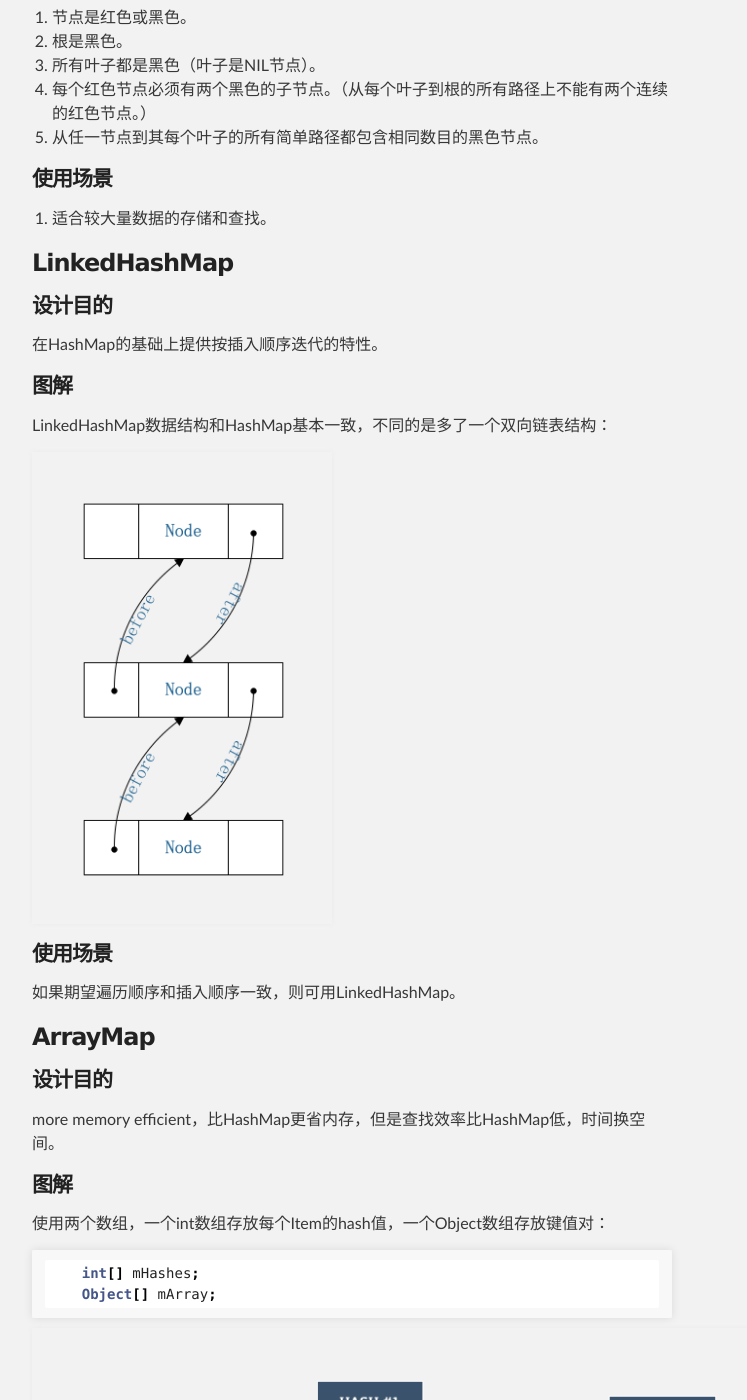
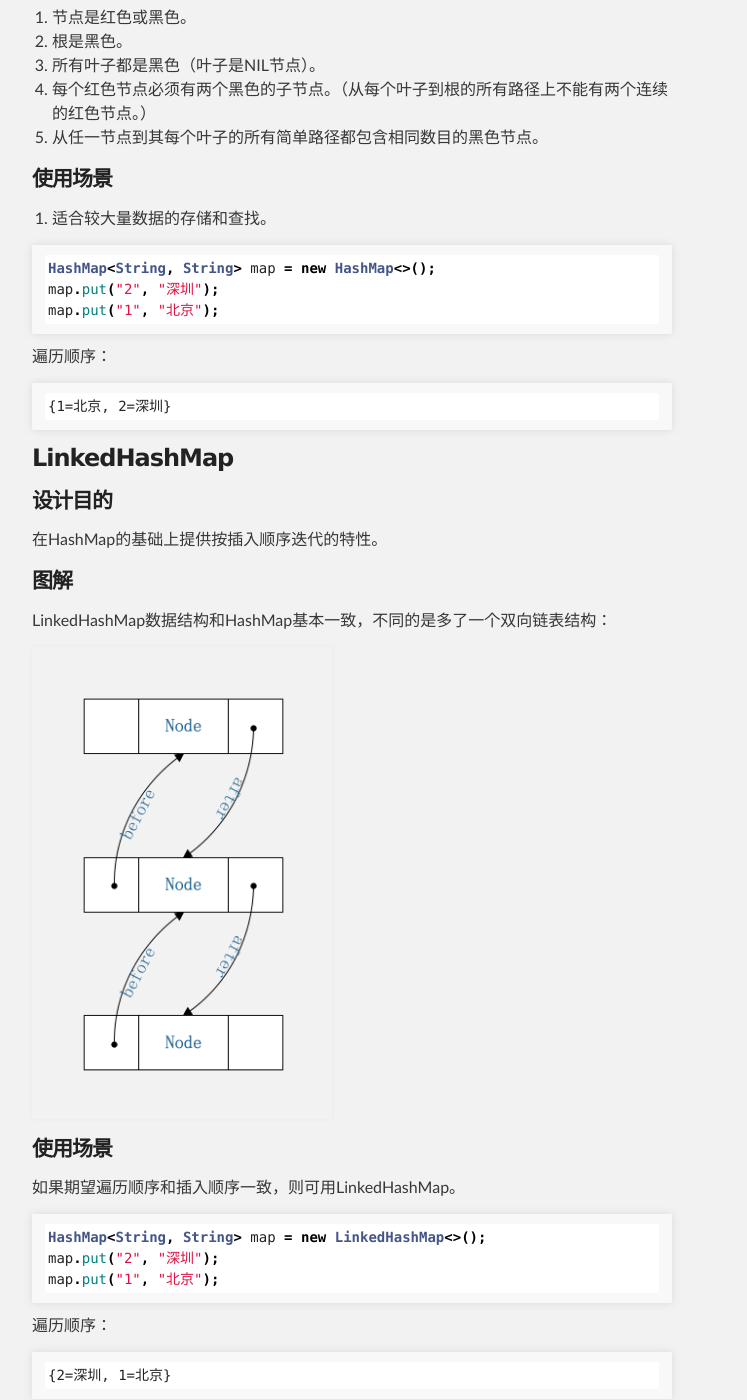
Before and after one commit to mwping/mwping.github.io, a Jekyll site: the page built from datastruct/datastruct.md, in a window 1280 px wide and 1400 px high, scrolled down 2269 px. Shown: the whole window, without its empty margins (288-1035 px from the left). Built offline with Jekyll 4.4.1, drawn with Linux system fonts in a browser that asks for light colours; our own code applies the rules of GitHub Pages for plain Markdown files; some of the changed text lies outside the part shown.

Commit message:
add sample code

````diff
--- a/datastruct/datastruct.md
+++ b/datastruct/datastruct.md
@@ -18,8 +18,6 @@
   1. [设计目的](#4.1)
   2. [图解](#4.2)
   3. [使用场景](#4.3)
-
-
 
 <h3 id="1">Map家族图谱</h3>
 
@@ -47,6 +45,16 @@
 
 1. 适合较大量数据的存储和查找。
 
+```java
+HashMap<String, String> map = new HashMap<>();
+map.put("2", "深圳");
+map.put("1", "北京");
+```
+遍历顺序：
+```
+{1=北京, 2=深圳}
+```
+
 <h3 id="3">LinkedHashMap</h3>
 
 <h4 id="3.1">设计目的</h4>
@@ -62,6 +70,16 @@ LinkedHashMap数据结构和HashMap基本一致，不同的是多了一个双向
 <h4 id="3.3">使用场景</h4>
 
 如果期望遍历顺序和插入顺序一致，则可用LinkedHashMap。
+
+```java
+HashMap<String, String> map = new LinkedHashMap<>();
+map.put("2", "深圳");
+map.put("1", "北京");
+```
+遍历顺序：
+```
+{2=深圳, 1=北京}
+```
 
 <h3 id="4">ArrayMap</h3>
 
@@ -85,3 +103,13 @@ more memory efficient，比HashMap更省内存，但是查找效率比HashMap低
 
 1. <1000对象；
 2. Map嵌套；
+
+```java
+ArrayMap<String, String> map = new ArrayMap<>();
+map.put("2", "深圳");
+map.put("1", "北京");
+```
+遍历顺序：
+```
+{1=北京, 2=深圳}
+```
````
